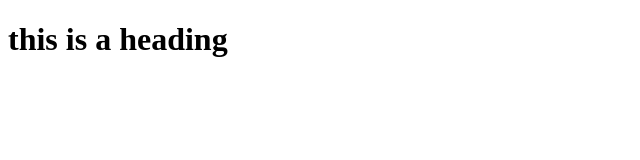
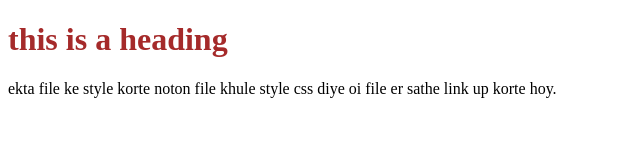
Before and after one commit to Marioumsumi/my-second-repo, a plain HTML site: page index.html in a window 1280 px wide. Shown: the whole page, without its empty margins (0-640 px from the left). Drawn offline with Linux system fonts and the light colour scheme.

Commit message:
style added

```diff
--- a/index.html
+++ b/index.html
@@ -6,10 +6,12 @@
     <meta http-equiv="X-UA-Compatible" content="IE=edge">
     <meta name="viewport" content="width=device-width, initial-scale=1.0">
     <title>my second repo</title>
+    <link rel="stylesheet" href="style.css">
 </head>
 
 <body>
     <h1>this is a heading</h1>
+    <p>ekta file ke style korte noton file khule style css diye oi file er sathe link up korte hoy.</p>
 </body>
 
 </html>
--- /dev/null
+++ b/style.css
@@ -0,0 +1,3 @@
+h1 {
+    color: brown;
+}
```
Also changed, not shown: git cmd.txt (added).
